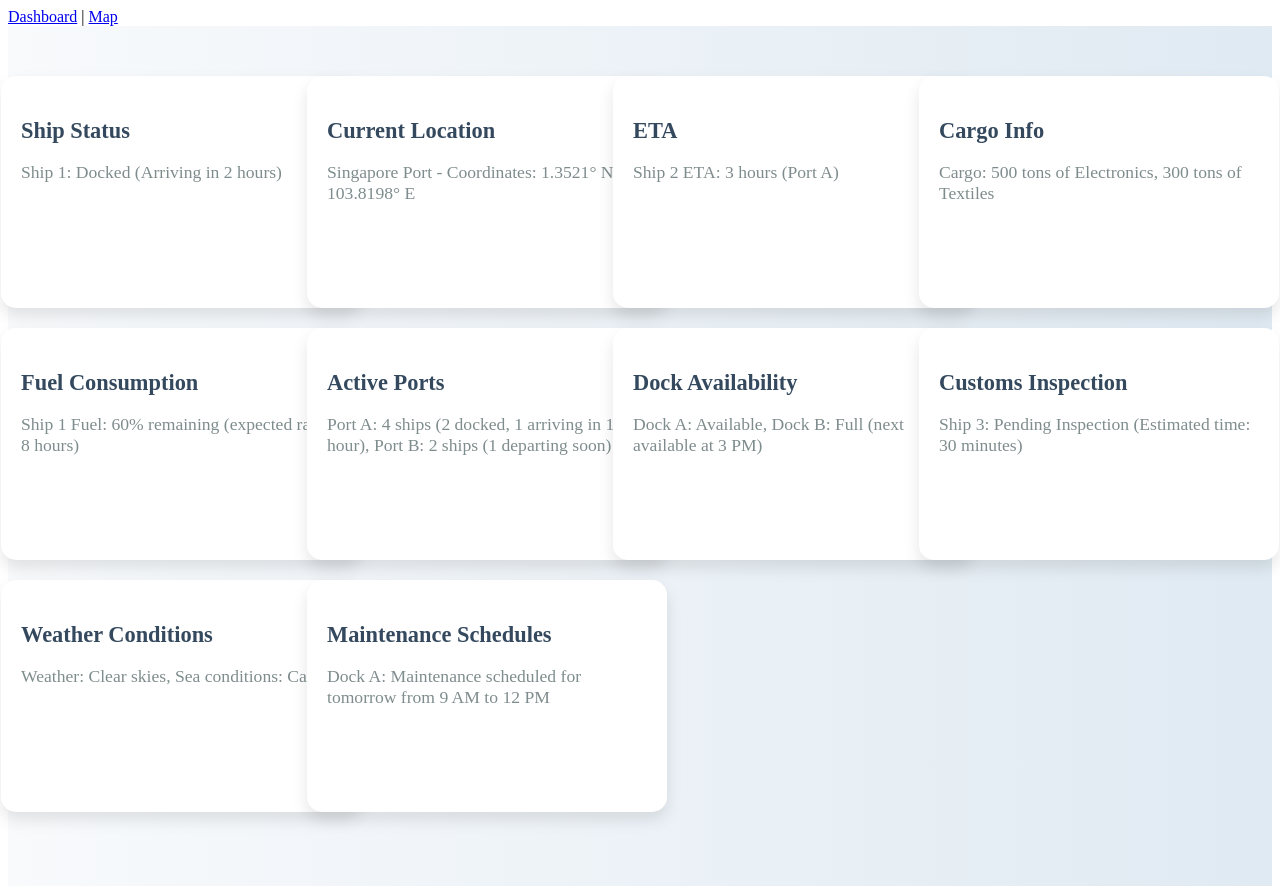
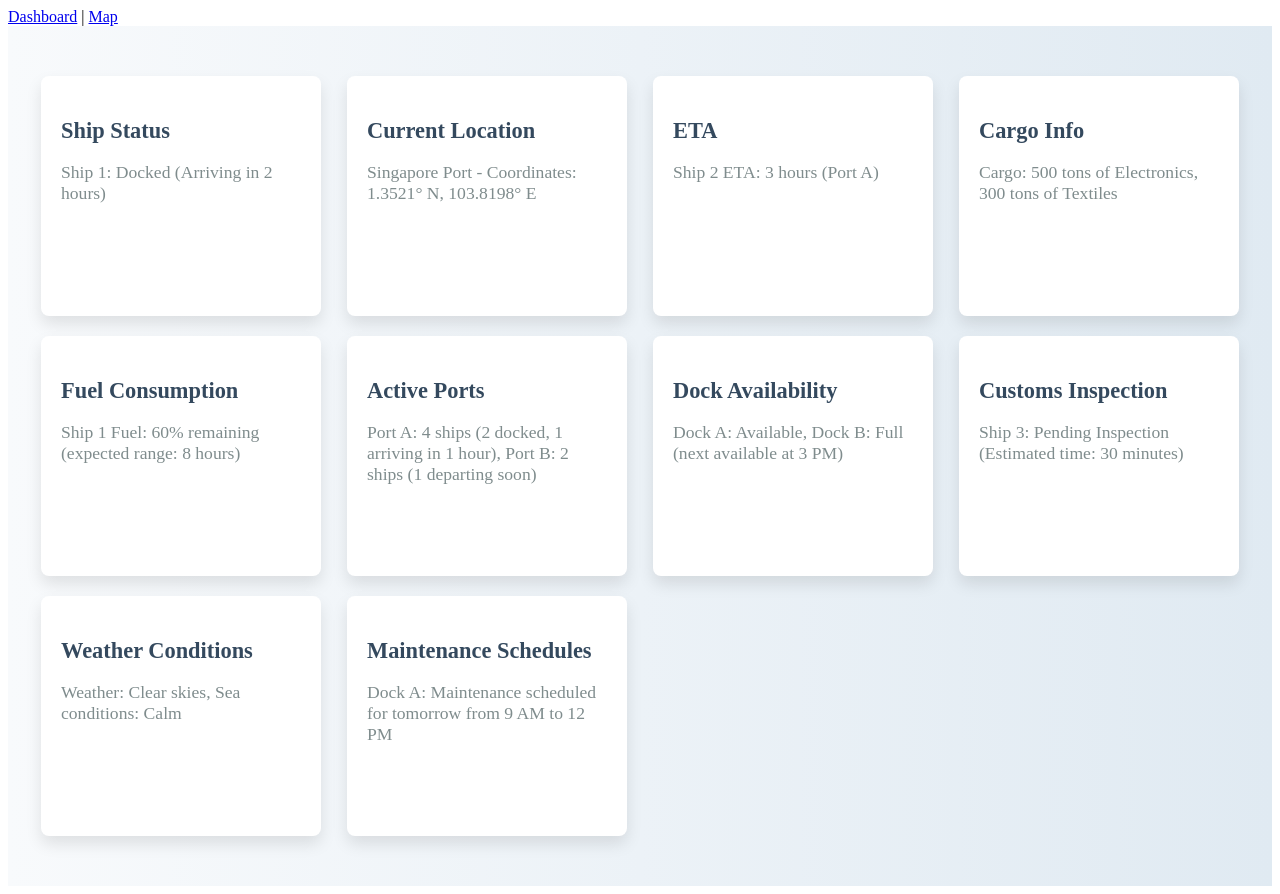
Before and after one commit to aaronyjr/angular-tracking, an Angular app: page / in a window 1280 px wide. Built offline with nearby package versions, Linux system fonts and the light colour scheme.

Commit message:
Fix marker image

```diff
--- a/angular.json
+++ b/angular.json
@@ -86,12 +86,16 @@
               }
             ],
             "styles": [
-              "src/styles.css"
+              "src/styles.css",
+              "node_modules/leaflet/dist/leaflet.css"
             ],
             "scripts": []
           }
         }
       }
     }
+  },
+  "cli": {
+    "analytics": false
   }
 }
--- a/src/app/dashboard-card/dashboard-card.component.css
+++ b/src/app/dashboard-card/dashboard-card.component.css
@@ -1,23 +1,20 @@
-/* Card styling */
 .card {
     padding: 20px;
-    border-radius: 15px;
+    border-radius: 8px;
     background: #ffffff;
     box-shadow: 0 8px 16px rgba(0, 0, 0, 0.1);
     transition: all 0.3s ease;
     overflow: hidden;
     position: relative;
-    min-width: 25vw;
-    min-height: 15vw;
+    width: clamp(180px, 240px, 280px);
+    height: clamp(150px, 200px, 220px);
   }
 
-  /* Hover effect */
   .card:hover {
     box-shadow: 0 12px 24px rgba(0, 0, 0, 0.15);
     transform: translateY(-5px);
   }
 
-  /* Card icon */
   .card i {
     font-size: 2rem;
     color: #3498db;
--- a/src/app/map/map.component.ts
+++ b/src/app/map/map.component.ts
@@ -28,10 +28,18 @@ export class MapComponent implements OnInit {
   }
 
   private generateShipMarkers(): void {
+    const defaultIcon = L.icon({
+      iconUrl: 'https://unpkg.com/leaflet/dist/images/marker-icon.png',
+      iconSize: [25, 41],
+      iconAnchor: [12, 41],
+      popupAnchor: [1, -34],
+      tooltipAnchor: [16, -28]
+    });
+
     for (let i = 0; i < 5; i++) {
       const randomLat = this.centroid.lat + (Math.random() - 0.5) / 10;
       const randomLng = this.centroid.lng + (Math.random() - 0.5) / 10;
-      const marker = L.marker([randomLat, randomLng]);
+      const marker = L.marker([randomLat, randomLng], { icon: defaultIcon });
 
       const shipName = `Ship ${i + 1}`;
       const status = i % 2 === 0 ? 'Docked' : 'En Route';
@@ -41,11 +49,11 @@ export class MapComponent implements OnInit {
       `, { autoPan: false });
 
       marker.bindTooltip(shipName);
-
       marker.addTo(this.map);
       this.shipMarkers.push(marker);
     }
   }
+
 
   private updateShipPositions(): void {
     this.shipMarkers.forEach((marker, index) => {
```
